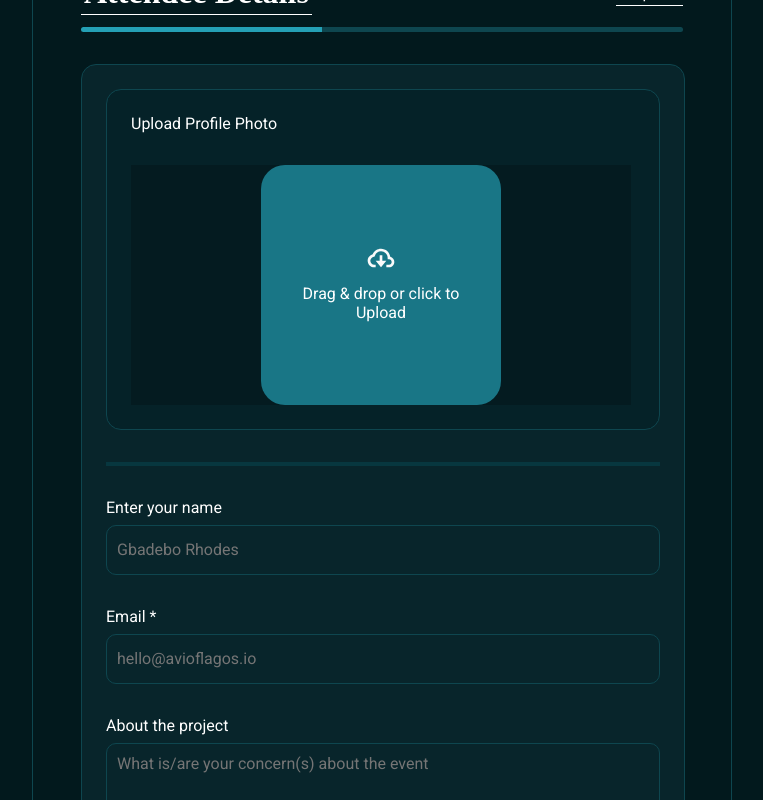
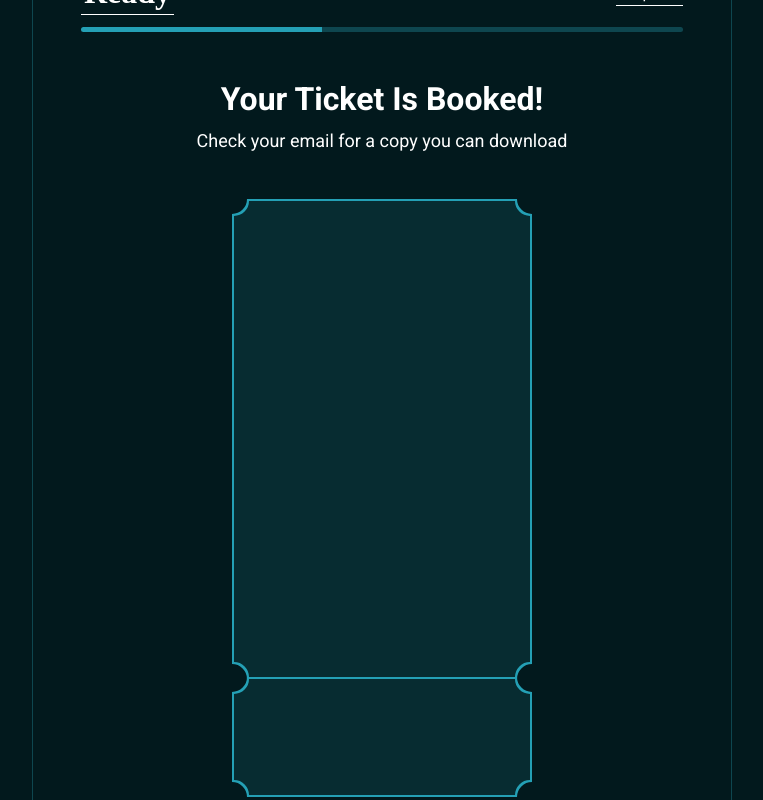
Before and after one commit to Prospertech-github/ticketGenerator, a React (Vite) app: page / in a window 1280 px wide. Shown: the part 240-1040 px from the top of the page, without its empty margins (258-1021 px from the left). Built offline with nearby package versions, Linux system fonts and the light colour scheme; a web font is replaced by a local one.

Commit message:
Feat: Completed the ticket interface design

```diff
--- a/src/pages/eventsPage/components/cardDetails.jsx
+++ b/src/pages/eventsPage/components/cardDetails.jsx
@@ -3,11 +3,12 @@ import styles from "./cardDetails.module.css";
 import { ToastContainer } from "react-toastify";
 import { StepOne } from "./stepOne";
 import { StepTwo } from "./stepTwo";
+import { StepThree } from "./stepThree";
 
 let heading;
 
 const CardDetails = () => {
-  const [currentStep, setCurrentStep] = useState(2);
+  const [currentStep, setCurrentStep] = useState(3);
   const [formData, setFormData] = useState({
     fullName: "",
     email: "",
@@ -70,8 +71,10 @@ const CardDetails = () => {
           handleChange={handleChange}
           setCurrentStep={setCurrentStep}
           setFormData={setFormData}
-          // reset={resetValues}
         />
+      )}
+      {currentStep === 3 && (
+        <StepThree />
       )}
       <ToastContainer />
     </>
--- /dev/null
+++ b/src/pages/eventsPage/components/stepThree.jsx
@@ -0,0 +1,28 @@
+import React from 'react'
+import styles from './stepThree.module.css'
+
+const StepThree = () => {
+  return (
+    <div>
+        <div className={styles.heading}>
+            <h2>Your Ticket Is Booked!</h2>
+            <p>Check your email for a copy you can download</p>
+        </div>
+
+        <div className={styles.ticketContainer}>
+            <div className={styles.clipOne}>
+                <div className={styles.clipTwo}>
+
+                </div>
+            </div>
+            <div className={styles.clipThree}>
+                <div className={styles.clipFour}>
+
+                </div>
+            </div>
+        </div>
+    </div>
+  )
+}
+
+export {StepThree}
--- /dev/null
+++ b/src/pages/eventsPage/components/stepThree.module.css
@@ -0,0 +1,67 @@
+.heading {
+  margin: 4.8rem 0;
+  display: flex;
+  flex-direction: column;
+  gap: 1.2rem;
+}
+.heading h2 {
+  font-size: 3.2rem;
+  font-family: var(--secondaryFont);
+  text-align: center;
+}
+.heading p {
+  font-size: 1.8rem;
+  text-align: center;
+}
+.ticketContainer {
+  display: flex;
+  flex-direction: column;
+  align-items: center;
+}
+.clipOne {
+  padding: 2rem;
+  display: flex;
+  flex-direction: column;
+  width: 300px;
+  height: 480px;
+  align-items: center;
+  background-color: #24a0b5;
+  position: relative;
+  clip-path: path(
+    "M 0,15 A 15,15 0,0,0 15,0 L 285,0 A 15,15 0,0,0 300,15 L 300,465 A 15,15 0,0,0 285,480 L 15,480 A 15,15 0,0,0 0,465 L 0,15 Z"
+  );
+}
+.clipTwo {
+  background-color: #072c31;
+  position: absolute;
+  inset: 2px;
+  padding: 0.5rem;
+  clip-path: path(
+    "M 0,15 A 15,15 0,0,0 15,0 L 281,0 A 15,15 0,0,0 296,15 L 296,461 A 15,15 0,0,0 281,476 L 15,476 A 15,15 0,0,0 0,461 L 0,15 Z"
+  );
+}
+.clipThree {
+  padding: 2rem;
+  display: flex;
+  flex-direction: column;
+  width: 300px;
+  height: 120px;
+  align-items: center;
+  background-color: #24a0b5;
+  position: relative;
+  margin-top: -2px;
+  clip-path: path(
+    "M 0,15 A 15,15 0,0,0 15,0 L 285,0 A 15,15 0,0,0 300,15 L 300,105 A 15,15 0,0,0 285,120 L 15,120 A 15,15 0,0,0 0,105 L 0,15 Z"
+  );
+}
+.clipFour {
+  background-color: #072c31;
+  position: absolute;
+  inset: 2px;
+  display: flex;
+  align-items: center;
+  justify-content: center;
+  clip-path: path(
+    "M 0,15 A 15,15 0,0,0 15,0 L 281,0 A 15,15 0,0,0 296,15 L 296,101 A 15,15 0,0,0 281,116 L 15,116 A 15,15 0,0,0 0,101 L 0,15 Z"
+  );
+}
--- a/src/pages/eventsPage/components/stepTwo.jsx
+++ b/src/pages/eventsPage/components/stepTwo.jsx
@@ -53,6 +53,9 @@ const StepTwo = ({ form, handleChange, setCurrentStep, setFormData}) => {
         ...form,
         imageUrl: response.data.secure_url
       })
+      setTimeout(() => {
+        setCurrentStep(3);
+      }, 5000);
     } catch (error) {
       console.error(
         "Error uploading image:",
@@ -65,7 +68,6 @@ const StepTwo = ({ form, handleChange, setCurrentStep, setFormData}) => {
   const handleNext = () => {
     if (validateInput()) {
       convertImagetoUrl();
-      // setCurrentStep(3);
     }
   };
 
```
